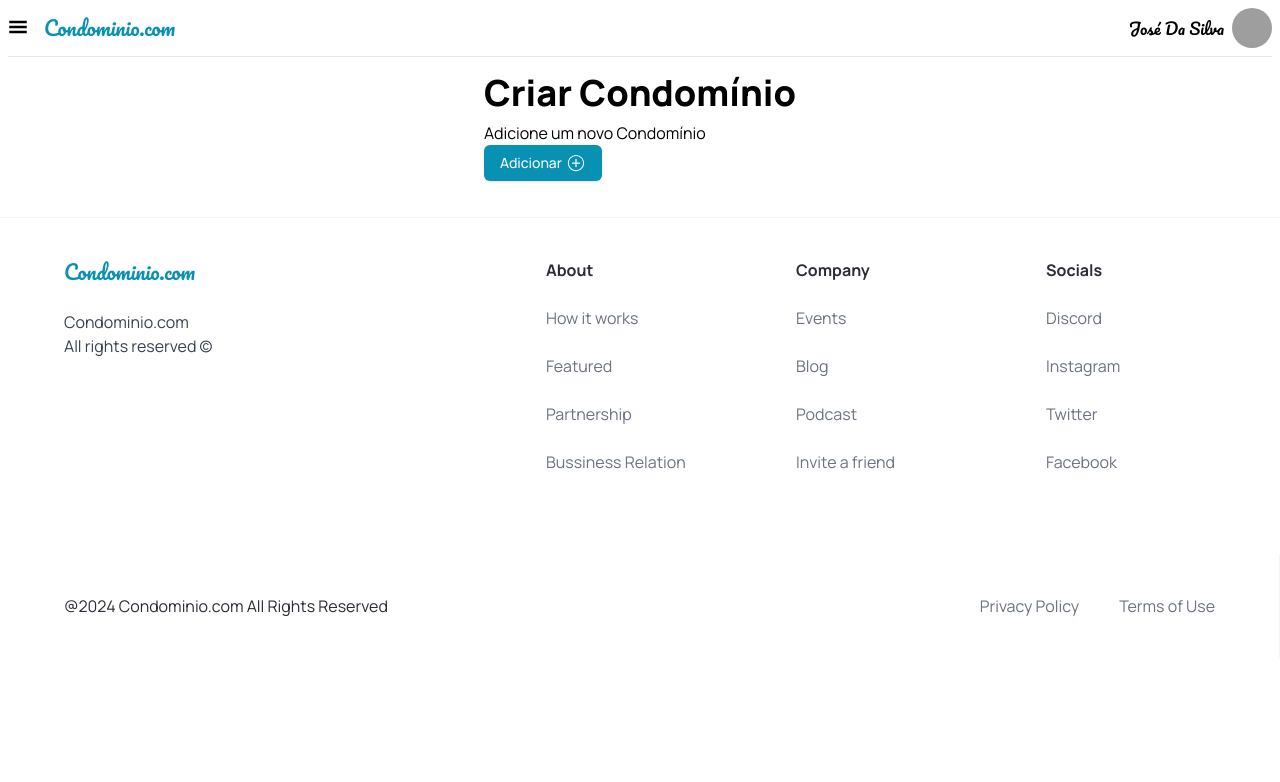
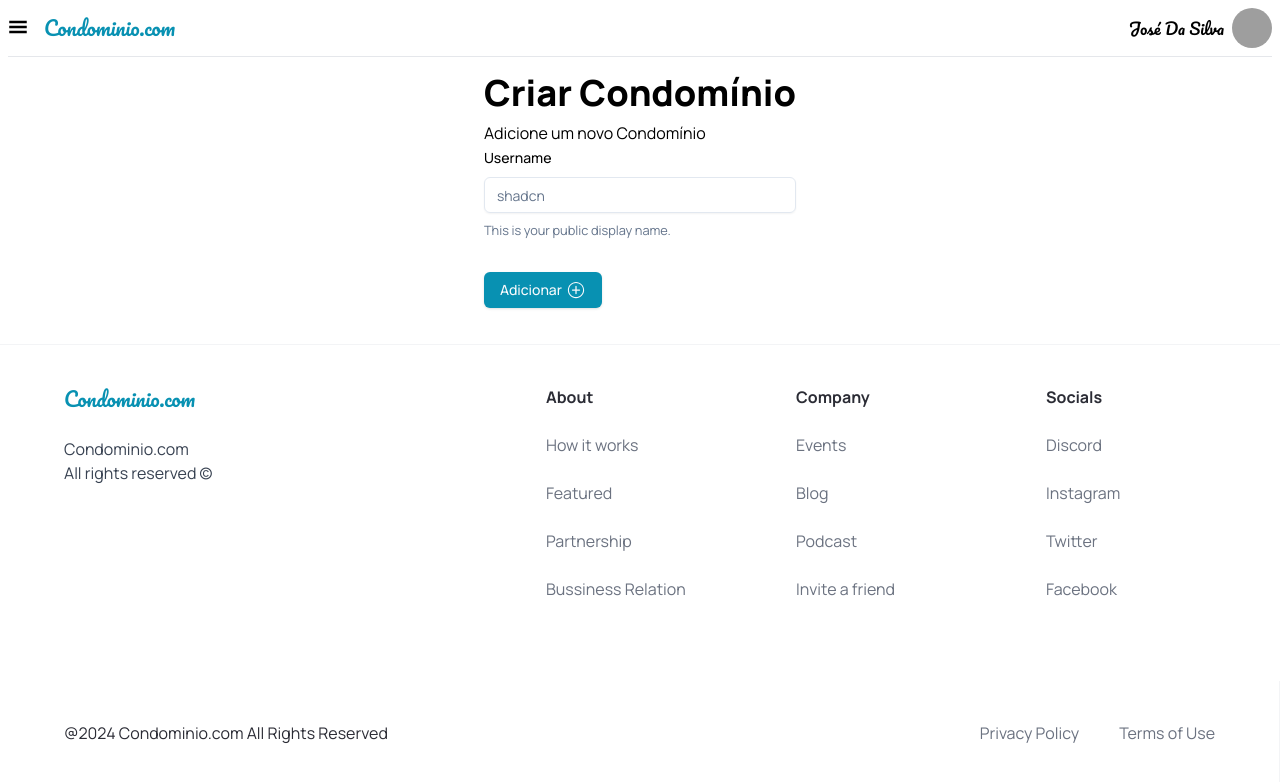
Before and after one commit to Knoka1/crud_gestao_condominios, a Next.js app: page /property/create in a window 1280 px wide. Shown: the top 782 px of the page. Built offline with nearby package versions, Linux system fonts and the light colour scheme; grey boxes are pictures that could not be loaded.

Commit message:
feat: Adiciona estrutura base do PropertyFrom

```diff
--- a/app/(root)/property/create/page.tsx
+++ b/app/(root)/property/create/page.tsx
@@ -1,9 +1,7 @@
 "use client";
-import ProprietyFrom from "@/components/ProprietyFrom";
-import { Button } from "@/components/ui/button";
+import PropertyFrom from "@/components/PropertyFrom";
 import { postProperty } from "@/lib/api/postProperty";
 import React from "react";
-import { IoIosAddCircleOutline } from "react-icons/io";
 
 const dummyProperty: Property = {
   id: 123,
@@ -24,14 +22,7 @@ const CreateProperty = () => {
     <section className="">
       <h1 className="text-4xl font-extrabold">Criar Condomínio</h1>
       <p className="mt-2">Adicione um novo Condomínio</p>
-      <ProprietyFrom type="new" />
-      <Button
-        className="rounded-md bg-cyan-600"
-        onClick={() => handleAddNewProperty}
-      >
-        <p className="pr-1">Adicionar</p>
-        <IoIosAddCircleOutline size={20} />
-      </Button>
+      <PropertyFrom type="new" />
     </section>
   );
 };
--- /dev/null
+++ b/components/PropertyFrom.tsx
@@ -0,0 +1,68 @@
+import React from "react";
+import { z } from "zod";
+import { zodResolver } from "@hookform/resolvers/zod";
+import { useForm } from "react-hook-form";
+import {
+  Form,
+  FormControl,
+  FormDescription,
+  FormField,
+  FormItem,
+  FormLabel,
+  FormMessage,
+} from "@/components/ui/form";
+import { Input } from "@/components/ui/input";
+import { Button } from "./ui/button";
+import { IoIosAddCircleOutline } from "react-icons/io";
+
+interface ProprietyFromProps {
+  type: "edit" | "new";
+}
+
+const formSchema = z.object({
+  username: z
+    .string()
+    .min(2, { message: "Username must be at least 2 chars." }),
+});
+const PropertyFrom = ({ type }: ProprietyFromProps) => {
+  const form = useForm<z.infer<typeof formSchema>>({
+    resolver: zodResolver(formSchema),
+    defaultValues: {
+      username: "",
+    },
+  });
+  function onSubmit(values: z.infer<typeof formSchema>) {
+    console.log(values);
+  }
+  return (
+    <section>
+      <Form {...form}>
+        <form onSubmit={form.handleSubmit(onSubmit)} className="space-y-8">
+          <FormField
+            control={form.control}
+            name="username"
+            render={({ field }) => (
+              <FormItem>
+                <FormLabel>Username</FormLabel>
+                <FormControl>
+                  <Input placeholder="shadcn" {...field} />
+                </FormControl>
+                <FormDescription>
+                  This is your public display name.
+                </FormDescription>
+                <FormMessage />
+              </FormItem>
+            )}
+          />
+          <Button className="rounded-md bg-cyan-600" type="submit">
+            <p className="pr-1">Adicionar</p>
+            <IoIosAddCircleOutline size={20} />
+          </Button>
+        </form>
+      </Form>
+      {/* <header className="flex flex-col gap-5 md:gap-8"></header> */}
+    </section>
+  );
+};
+
+export default PropertyFrom;
--- a/components/ProprietyFrom.tsx
+++ /dev/null
@@ -1,14 +0,0 @@
-import React from "react";
-
-interface ProprietyFromProps {
-  type: "edit" | "new";
-}
-const ProprietyFrom = ({ type }: ProprietyFromProps) => {
-  return (
-    <section>
-      <header className="flex flex-col gap-5 md:gap-8"></header>
-    </section>
-  );
-};
-
-export default ProprietyFrom;
```
